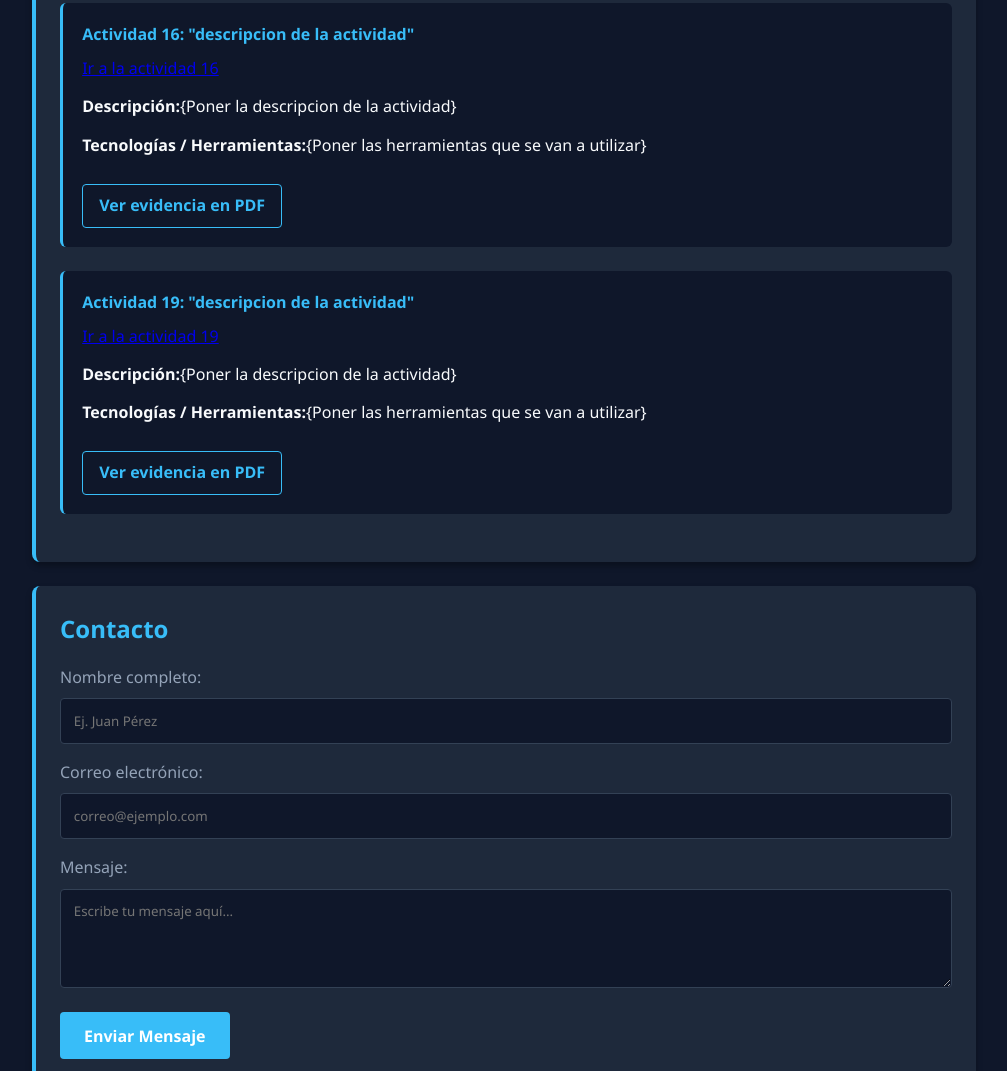
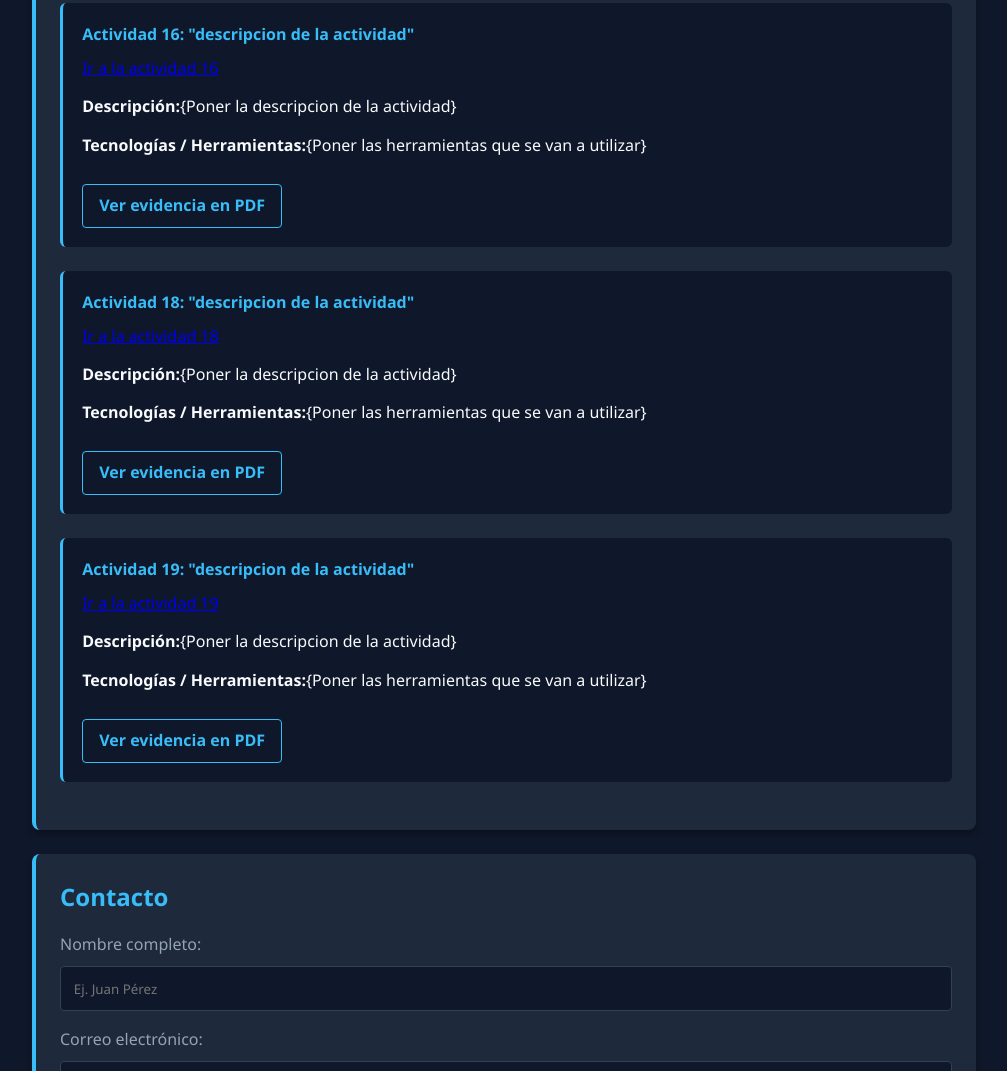
Before and after one commit to Isaac-Elihu-Rios-de-la-Tejera/CNO_IV_Seguridad_Informatica, a plain HTML site: page index.html in a window 1280 px wide. Shown: the part 5658-6729 px from the top of the page, without its empty margins (136-1143 px from the left). Drawn offline with nearby package versions, Linux system fonts and the light colour scheme.

Commit message:
Update index.html

```diff
--- a/index.html
+++ b/index.html
@@ -179,6 +179,14 @@
                     <p><strong>Tecnologías / Herramientas:</strong>{Poner las herramientas que se van a utilizar}</p>
                     <a href="" class="btn-evidence" target="_blank">Ver evidencia en PDF</a>
                 </div>
+                 <div class="evidence-item">
+                    <h4>Actividad 18: "descripcion de la actividad"</h4>
+                    <a href="Actividad18.html">Ir a la actividad 18</a></p>
+                    <!--<p><a href="Sitio_Phishing.html">Este es una sitio de prueba</a></p>-->
+                    <p><strong>Descripción:</strong>{Poner la descripcion de la actividad}</p>
+                    <p><strong>Tecnologías / Herramientas:</strong>{Poner las herramientas que se van a utilizar}</p>
+                    <a href="" class="btn-evidence" target="_blank">Ver evidencia en PDF</a>
+                </div>
                 <div class="evidence-item">
                     <h4>Actividad 19: "descripcion de la actividad"</h4>
                     <a href="Actividad19.html">Ir a la actividad 19</a></p>
```
